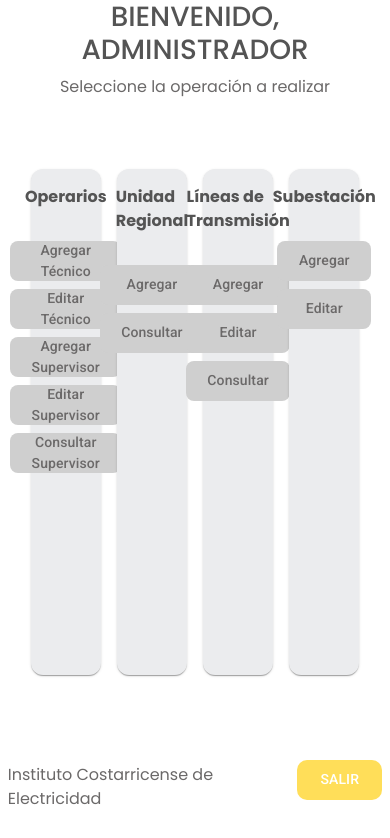
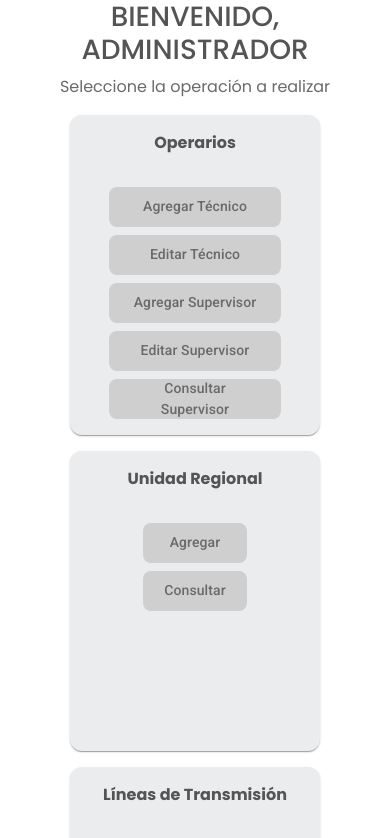
Before and after one commit to D240021/Reporteria-ICE, an Angular app in the folder frontend/reporteria-ice/: page /menu-administrador in a window 390 px wide. Shown: the top 838 px of the page. Built offline with nearby package versions, Linux system fonts and the light colour scheme.

Commit message:
Responsividad  de la vista menu-administrador

```diff
--- a/frontend/reporteria-ice/src/app/Vista/paginas/menuAdministrador/menu-administrador/menu-administrador.component.css
+++ b/frontend/reporteria-ice/src/app/Vista/paginas/menuAdministrador/menu-administrador/menu-administrador.component.css
@@ -1,12 +1,14 @@
 
 div {
+  display: flex;
+  flex-direction: column;
+  min-height: 100vh;
   background-color: var(--color-secundario-fondo);
   font-family: var(--fuente-poppins);
 }
 
 header {
     text-align: center;
-    height: 10vh;
 }
 
 header h1{
@@ -17,15 +19,18 @@ header p{
     color: var(--color-secundario);
 }
 
-.cards-opciones{
+
+.cards-opciones {
   display: flex;
   flex-direction: row;
   justify-content: center;
-    align-items: center;
-    gap: 0 1rem;
-    height: 85%;
-    height: 80vh;
+  align-items: flex-start;
+  flex-wrap: wrap;
+  gap: 1rem;
+  height: auto;
+  flex-grow: 1
 }
+
 
   .contenido-cards {
   display: flex;
@@ -33,7 +38,6 @@ header p{
   justify-content: center;
   align-items: center;
   gap: .5rem 0;
-
 }
 
 .contenido-cards button{
@@ -43,13 +47,15 @@ header p{
 .card {
   display: flex;
   flex-direction: column;
-
   gap: 1rem 0;
   align-items: center;
-    height: 75%;
-    width: 18%;
+  align-self: stretch;
+  width: calc(25% - 1rem);
   background-color: var(--color-cuaternario-fondo);
+  min-width: 250px;
+  min-height: 300px;
 }
+
 
 .card p{
     font-weight: bold;
@@ -67,11 +73,13 @@ header p{
 }
 
 footer {
-    height: 10vh;
   display: flex;
   flex-direction: row;
   justify-content: space-between;
   margin: 0 2% 0 2%;
+  background-color: var(--color-secundario-fondo);
+  padding: 1rem 0;
+  align-items: center;
 }
 
 footer button {
```
Also changed, not shown: frontend/reporteria-ice/src/app/Vista/paginas/menuAdministrador/menu-administrador/menu-administrador.component.html (line endings or trailing spaces). Lines whose indentation alone changed are shown as unchanged.
